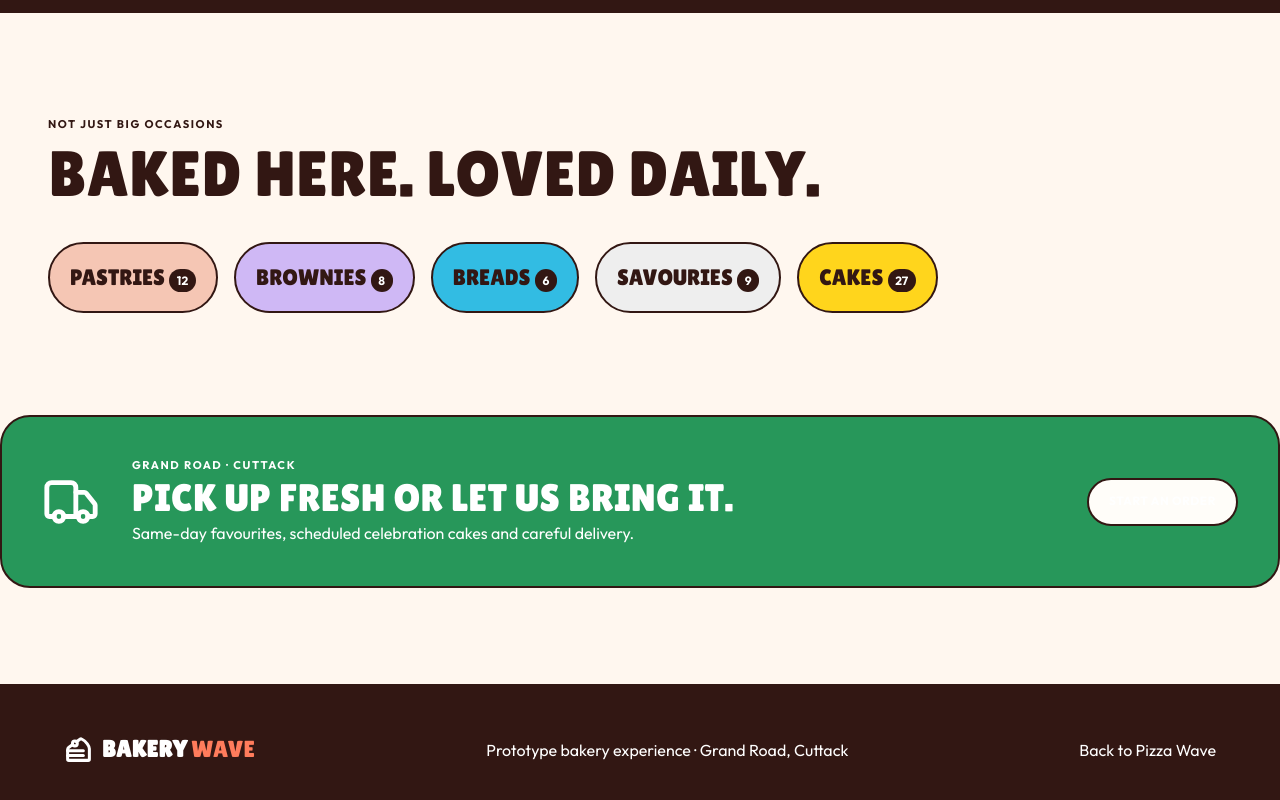
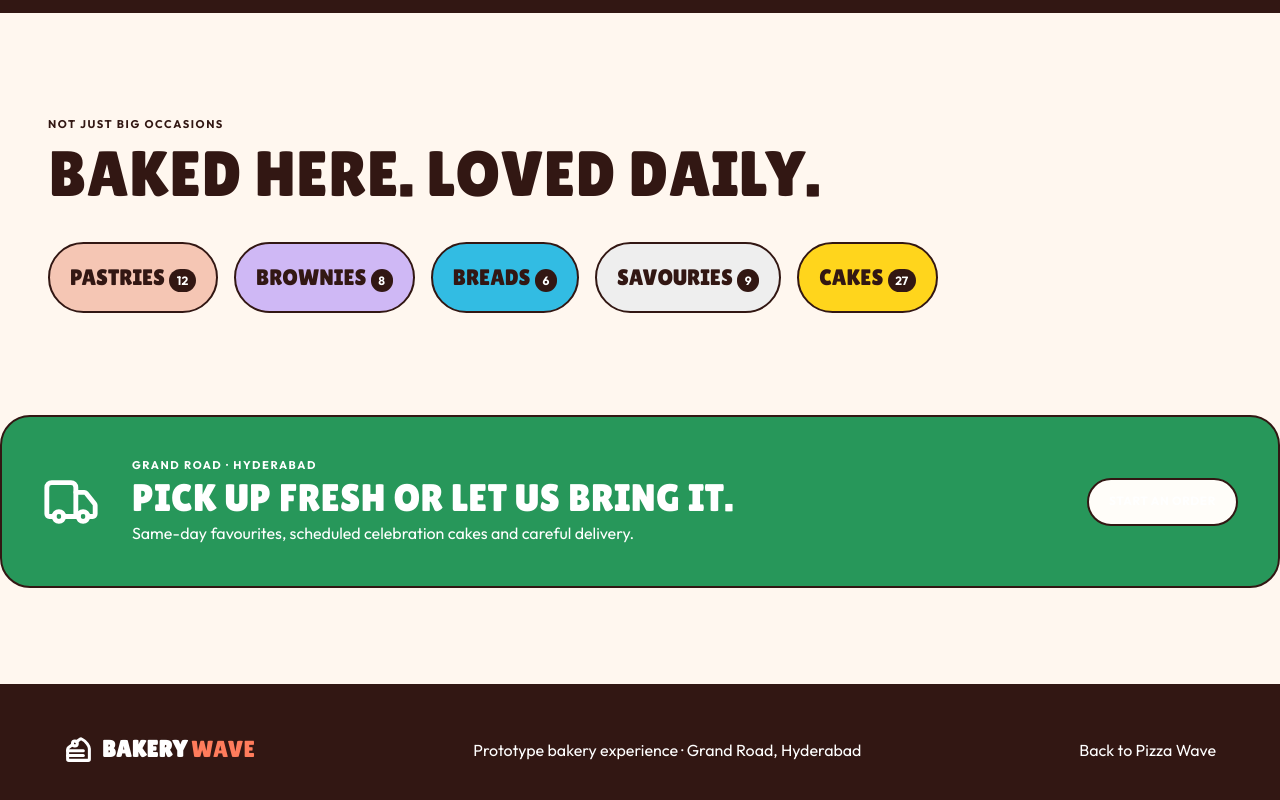
Before and after one commit to itsyourpriyansu-cloud/bake, a React (Vite) app: page / in a window 1280 px wide. Shown: the part 2079-2879 px from the top of the page. Built offline with nearby package versions, Linux system fonts and the light colour scheme.

Commit message:
chore: update bakery location to Hyderabad

```diff
--- a/src/surfaces/bakery/layout/BakeryCustomerLayout.tsx
+++ b/src/surfaces/bakery/layout/BakeryCustomerLayout.tsx
@@ -20,7 +20,7 @@ export default function BakeryCustomerLayout() {
       <div className="bakery-offer-window">
         <div className="bakery-offer-track">
           {[0, 1].map((group) => <div className="bakery-offer-group" aria-hidden={group === 1} key={group}>
-            <span><strong>15% OFF</strong> ON ORDERS OF ₹1000 OR MORE</span><i aria-hidden="true" /><span>FRESHLY MADE IN CUTTACK</span><i aria-hidden="true" />
+            <span><strong>15% OFF</strong> ON ORDERS OF ₹1000 OR MORE</span><i aria-hidden="true" /><span>FRESHLY MADE IN HYDERABAD</span><i aria-hidden="true" />
           </div>)}
         </div>
       </div>
--- a/src/surfaces/bakery/owner/BakeryOwnerPage.tsx
+++ b/src/surfaces/bakery/owner/BakeryOwnerPage.tsx
@@ -29,7 +29,7 @@ function OwnerLogin({ onSuccess }: { onSuccess: () => void }) {
     event.preventDefault()
     if (email === 'owner@bakerywave.demo' && password === 'BakeryWave@123' && code === '654321') { sessionStorage.setItem(sessionKey, 'active'); onSuccess() } else setError('Use the frozen bakery demo credentials shown below.')
   }
-  return <main className="bakery-owner-login"><section><BakeryLogo /><span>GRAND ROAD · CUTTACK</span><h1>RUN THE DAY.<br />PROTECT THE MOMENTS.</h1><p>Production, customer context and custom-cake decisions in one calm control room.</p></section><form onSubmit={submit}><LockKeyhole /><span className="bakery-kicker">FOUNDER CONTROL</span><h2>OWNER SIGN IN</h2><label><span>Email</span><input autoComplete="username" value={email} onChange={(event) => setEmail(event.target.value)} /></label><label><span>Password</span><input autoComplete="current-password" type="password" value={password} onChange={(event) => setPassword(event.target.value)} /></label><label><span>6-digit 2FA</span><input inputMode="numeric" maxLength={6} value={code} onChange={(event) => setCode(event.target.value.replace(/\D/g, ''))} /></label>{error && <p className="bakery-form-error" role="alert">{error}</p>}<button type="submit" className="bakery-button primary wide">ENTER CONTROL ROOM <ArrowRight /></button><small>owner@bakerywave.demo · BakeryWave@123 · 654321</small></form></main>
+  return <main className="bakery-owner-login"><section><BakeryLogo /><span>GRAND ROAD · HYDERABAD</span><h1>RUN THE DAY.<br />PROTECT THE MOMENTS.</h1><p>Production, customer context and custom-cake decisions in one calm control room.</p></section><form onSubmit={submit}><LockKeyhole /><span className="bakery-kicker">FOUNDER CONTROL</span><h2>OWNER SIGN IN</h2><label><span>Email</span><input autoComplete="username" value={email} onChange={(event) => setEmail(event.target.value)} /></label><label><span>Password</span><input autoComplete="current-password" type="password" value={password} onChange={(event) => setPassword(event.target.value)} /></label><label><span>6-digit 2FA</span><input inputMode="numeric" maxLength={6} value={code} onChange={(event) => setCode(event.target.value.replace(/\D/g, ''))} /></label>{error && <p className="bakery-form-error" role="alert">{error}</p>}<button type="submit" className="bakery-button primary wide">ENTER CONTROL ROOM <ArrowRight /></button><small>owner@bakerywave.demo · BakeryWave@123 · 654321</small></form></main>
 }
 
 const settingsRows: Array<{ key: 'storeOrderingEnabled' | 'deliveryEnabled' | 'pickupEnabled'; label: string; detail: string }> = [
--- a/src/surfaces/bakery/pages/BakeryDiscoveryPages.tsx
+++ b/src/surfaces/bakery/pages/BakeryDiscoveryPages.tsx
@@ -25,7 +25,7 @@ const styles: Array<{ id: BakeryStyle; label: string; description: string; image
   { id: 'CHOCOLATE', label: 'Chocolate cake', description: 'Rich chocolate with a smooth finish.', image: bakeryAssets.product.chocolate },
 ]
 
-const marqueeItems = ['MADE FRESH FOR YOUR ORDER', 'EGGLESS OPTION AVAILABLE', 'DELIVERY AND PICKUP', 'MADE WITH CARE IN CUTTACK']
+const marqueeItems = ['MADE FRESH FOR YOUR ORDER', 'EGGLESS OPTION AVAILABLE', 'DELIVERY AND PICKUP', 'MADE WITH CARE IN HYDERABAD']
 
 const heroSlides = [
   { title: 'Custom Birthday Cake', description: 'Bright colours you can personalise for the celebration.', price: 'From ₹899', image: bakeryAssets.hero, href: '/bakery/app/design/cake-vintage-heart' },
@@ -78,7 +78,7 @@ export function BakeryHomePage() {
 
   const activeCake = heroSlides[activeSlide]
   return <div ref={homeRef} className="bakery-home">
-    <section className="bakery-fulfillment"><button type="button" aria-haspopup="dialog" onClick={() => setFulfillmentOpen(true)}><MapPin /><span><small>{fulfillment === 'DELIVERY' ? 'DELIVERY TO' : 'PICKUP FROM'}</small><b>Grand Road, Cuttack</b></span><ChevronRight /></button><Link to="/bakery/app/celebrations"><CalendarDays /><span><small>NEXT CELEBRATION</small><b>Add a date</b></span></Link></section>
+    <section className="bakery-fulfillment"><button type="button" aria-haspopup="dialog" onClick={() => setFulfillmentOpen(true)}><MapPin /><span><small>{fulfillment === 'DELIVERY' ? 'DELIVERY TO' : 'PICKUP FROM'}</small><b>Grand Road, Hyderabad</b></span><ChevronRight /></button><Link to="/bakery/app/celebrations"><CalendarDays /><span><small>NEXT CELEBRATION</small><b>Add a date</b></span></Link></section>
     <section className="bakery-app-hero" aria-labelledby="bakery-home-title">
       <div className="bakery-app-hero-copy">
         <span className="bakery-kicker">CAKES FOR EVERY CELEBRATION</span>
@@ -101,7 +101,7 @@ export function BakeryHomePage() {
     <section className="bakery-builder-banner" data-home-reveal><div><Sparkles /><span className="bakery-kicker">CUSTOMISE YOUR CAKE</span><h2>CHOOSE THE SIZE, FLAVOUR, COLOUR AND MESSAGE.</h2><p>See the price and preparation time update while you make your choices.</p><Link className="bakery-button primary" to="/bakery/app/design/cake-floral-lavender">START CUSTOMISING</Link></div><img data-home-media src={bakeryAssets.product.floral} alt="Flower celebration cake" loading="lazy" /></section>
     <section className="bakery-home-section" data-home-reveal><BakerySectionTitle eyebrow="AVAILABLE TODAY" title="FRESH BAKES YOU CAN ORDER NOW" action={{ label: 'See today’s bakes', to: '/bakery/app/bakes' }} />{catalog.isError ? <BakeryStatePanel title="WE COULDN’T LOAD TODAY’S BAKES" description="Please try again in a moment." actionLabel="TRY AGAIN" onAction={() => void catalog.refetch()} /> : <div className="bakery-product-grid">{ready.map((product) => <BakeryProductCard product={product} key={product.id} />)}</div>}</section>
     {customer ? <section className="bakery-points-card" data-home-reveal><div><Star /><span>REWARD POINTS</span><h2>182</h2><p>Gold member · ₹880 more to reach Platinum</p></div><div><strong>YOUR NEXT ORDER EARNS MORE POINTS</strong><p>Keep your saved cake designs and celebration details together.</p><Link to="/bakery/app/rewards">VIEW YOUR REWARDS <ArrowRight /></Link></div></section> : <section className="bakery-points-card guest" data-home-reveal><div><Gift /><span>REWARD POINTS</span><h2>EARN POINTS ON EVERY ORDER.</h2></div><div><strong>SIGN IN WHEN YOU ARE READY TO ORDER</strong><p>You can browse without signing in. Sign in at checkout to earn points and save cake designs.</p><Link to="/bakery/app/auth?returnTo=/bakery/app/rewards">LEARN ABOUT REWARDS <ArrowRight /></Link></div></section>}
-    {fulfillmentOpen && <div className="bakery-sheet-backdrop" role="presentation" onMouseDown={() => setFulfillmentOpen(false)}><section className="bakery-choice-sheet" role="dialog" aria-modal="true" aria-labelledby="bakery-fulfillment-title" onMouseDown={(event) => event.stopPropagation()}><span className="bakery-kicker">CHOOSE HOW TO RECEIVE YOUR ORDER</span><h2 id="bakery-fulfillment-title">DELIVERY OR PICKUP</h2><p>Select delivery to your address or pickup from our Grand Road store. The fee and time are shown before checkout.</p><button type="button" className={fulfillment === 'DELIVERY' ? 'selected' : ''} onClick={() => { setFulfillment('DELIVERY'); setFulfillmentOpen(false) }}><MapPin /><span><b>Delivery</b><small>Delivered carefully to your address</small></span>{fulfillment === 'DELIVERY' && <Check />}</button><button type="button" className={fulfillment === 'PICKUP' ? 'selected' : ''} onClick={() => { setFulfillment('PICKUP'); setFulfillmentOpen(false) }}><CalendarDays /><span><b>Pickup</b><small>Collect from Grand Road, Cuttack</small></span>{fulfillment === 'PICKUP' && <Check />}</button><button className="bakery-sheet-close" type="button" onClick={() => setFulfillmentOpen(false)}>KEEP {fulfillment}</button></section></div>}
+    {fulfillmentOpen && <div className="bakery-sheet-backdrop" role="presentation" onMouseDown={() => setFulfillmentOpen(false)}><section className="bakery-choice-sheet" role="dialog" aria-modal="true" aria-labelledby="bakery-fulfillment-title" onMouseDown={(event) => event.stopPropagation()}><span className="bakery-kicker">CHOOSE HOW TO RECEIVE YOUR ORDER</span><h2 id="bakery-fulfillment-title">DELIVERY OR PICKUP</h2><p>Select delivery to your address or pickup from our Grand Road store. The fee and time are shown before checkout.</p><button type="button" className={fulfillment === 'DELIVERY' ? 'selected' : ''} onClick={() => { setFulfillment('DELIVERY'); setFulfillmentOpen(false) }}><MapPin /><span><b>Delivery</b><small>Delivered carefully to your address</small></span>{fulfillment === 'DELIVERY' && <Check />}</button><button type="button" className={fulfillment === 'PICKUP' ? 'selected' : ''} onClick={() => { setFulfillment('PICKUP'); setFulfillmentOpen(false) }}><CalendarDays /><span><b>Pickup</b><small>Collect from Grand Road, Hyderabad</small></span>{fulfillment === 'PICKUP' && <Check />}</button><button className="bakery-sheet-close" type="button" onClick={() => setFulfillmentOpen(false)}>KEEP {fulfillment}</button></section></div>}
   </div>
 }
 
@@ -115,7 +115,7 @@ export function BakeryCatalogPage() {
   const products = all.filter((product) => style ? product.style === style : event ? product.events.includes(event) : isBakes ? dailyCategories.includes(product.category) && (category === 'ALL' || product.category === category) : (product.category === 'CAKES' || product.category === 'BENTO') && (category === 'ALL' || product.category === category)).filter((product) => !readyOnly || product.readyToday).filter((product) => !egglessOnly || product.egglessAvailable).filter((product) => !under500 || product.basePrice < 500)
   const title = style ? `${style.replaceAll('_', ' ')} CAKES` : event ? `${event.replaceAll('_', ' ')} CAKES` : isBakes ? 'BAKED FRESH TODAY' : 'CAKES FOR EVERY KIND OF HAPPY'
   const categoryOptions: string[] = isBakes ? ['ALL', ...dailyCategories] : ['ALL', 'CAKES', 'BENTO']
-  return <div className="bakery-catalog-page"><header className="bakery-page-intro"><span className="bakery-kicker">HANDMADE IN CUTTACK</span><h1>{title}</h1><p>{isBakes ? 'Fresh sweet and savoury items you can enjoy today.' : 'Choose a ready cake or customise the size, flavour, colour and message.'}</p></header>
+  return <div className="bakery-catalog-page"><header className="bakery-page-intro"><span className="bakery-kicker">HANDMADE IN HYDERABAD</span><h1>{title}</h1><p>{isBakes ? 'Fresh sweet and savoury items you can enjoy today.' : 'Choose a ready cake or customise the size, flavour, colour and message.'}</p></header>
     {!style && !event && <div className="bakery-category-tabs">{categoryOptions.map((item) => <button className={category === item ? 'active' : ''} type="button" key={item} onClick={() => setCategory(item)}>{item === 'ALL' ? 'All' : bakeryCategoryLabels[item]}</button>)}</div>}
     <div className="bakery-catalog-tools"><div className="bakery-filter-chips" aria-label="Filter the bakery"><button type="button" aria-pressed={readyOnly} className={readyOnly ? 'active' : ''} onClick={() => setReadyOnly((value) => !value)}><Clock3 /> Ready today</button><button type="button" aria-pressed={egglessOnly} className={egglessOnly ? 'active' : ''} onClick={() => setEgglessOnly((value) => !value)}><Leaf /> Eggless</button><button type="button" aria-pressed={under500} className={under500 ? 'active' : ''} onClick={() => setUnder500((value) => !value)}>Under ₹500</button></div><div className="bakery-filter-note"><Clock3 /><span><b>{products.filter((product) => product.readyToday).length} ready today</b><small>Preparation times are shown before checkout</small></span></div></div>
     <div className="bakery-mobile-shop-summary" role="status" aria-live="polite"><span><b>{products.length}</b> {products.length === 1 ? 'bake' : 'bakes'} to explore</span><Link to="/bakery/app/search" aria-label="Search the bakery"><Search /> SEARCH</Link></div>
--- a/src/surfaces/bakery/pages/BakeryLandingPage.tsx
+++ b/src/surfaces/bakery/pages/BakeryLandingPage.tsx
@@ -24,8 +24,8 @@ export default function BakeryLandingPage() {
       </div></section>
       <section className="bakery-editorial-band" id="how"><div><span className="bakery-kicker">CUSTOMISE YOUR CAKE</span><h2>YOUR IDEA.<br />MADE BY US.</h2><p>Choose the occasion, cake style, number of servings, flavour and message.</p><Link className="bakery-button primary" to="/bakery/app/design/cake-floral-lavender">OPEN THE CAKE DESIGNER</Link></div><ol><li><b>1</b><span>Choose a cake style</span></li><li><b>2</b><span>Select the size and flavour</span></li><li><b>3</b><span>Add your date and message</span></li><li><b>4</b><span>Review the price and order</span></li></ol></section>
       <section className="bakery-landing-section" id="daily"><span className="bakery-kicker">NOT JUST BIG OCCASIONS</span><h2>BAKED HERE. LOVED DAILY.</h2><div className="bakery-category-cloud"><Link to="/bakery/app/bakes">PASTRIES <b>12</b></Link><Link to="/bakery/app/bakes">BROWNIES <b>8</b></Link><Link to="/bakery/app/bakes">BREADS <b>6</b></Link><Link to="/bakery/app/bakes">SAVOURIES <b>9</b></Link><Link to="/bakery/app/cakes">CAKES <b>27</b></Link></div></section>
-      <section className="bakery-visit" id="visit"><Truck /><div><span className="bakery-kicker">GRAND ROAD · CUTTACK</span><h2>PICK UP FRESH OR LET US BRING IT.</h2><p>Same-day favourites, scheduled celebration cakes and careful delivery.</p></div><Link className="bakery-button secondary" to="/bakery/app/">START AN ORDER</Link></section>
+      <section className="bakery-visit" id="visit"><Truck /><div><span className="bakery-kicker">GRAND ROAD · HYDERABAD</span><h2>PICK UP FRESH OR LET US BRING IT.</h2><p>Same-day favourites, scheduled celebration cakes and careful delivery.</p></div><Link className="bakery-button secondary" to="/bakery/app/">START AN ORDER</Link></section>
     </main>
-    <footer className="bakery-site-footer"><BakeryLogo /><p>Prototype bakery experience · Grand Road, Cuttack</p><Link to="/">Back to Pizza Wave</Link></footer>
+    <footer className="bakery-site-footer"><BakeryLogo /><p>Prototype bakery experience · Grand Road, Hyderabad</p><Link to="/">Back to Pizza Wave</Link></footer>
   </div>
 }
```
Also changed, not shown: src/surfaces/bakery/pages/BakeryCommercePages.tsx (+1 -1 lines), public/bakery-app.webmanifest.
